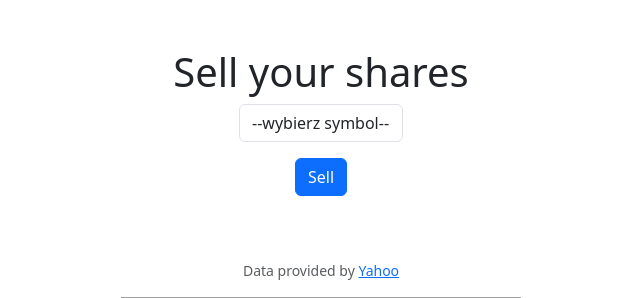
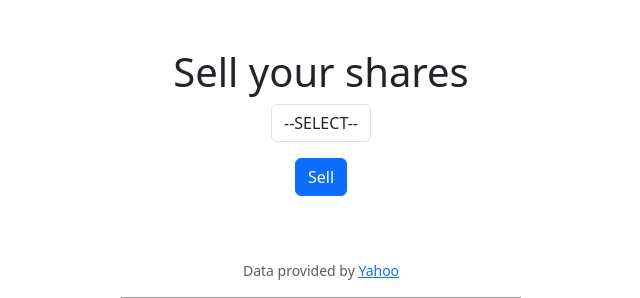
Before and after one commit to getkam/cs50x, a Flask app: template finance/templates/sell.html in a window 1280 px wide. Shown: the part 76-374 px from the top of the page, without its empty margins (319-959 px from the left). Run offline with Flask 3, Linux system fonts and the light colour scheme; the template is opened without the code that fills it, so the values that code supplies are empty; some libraries are stand-ins or nearby versions; grey boxes are pictures that could not be loaded.

Commit message:
Mon, Mar 4, 2024, 12:01 AM +01:00

```diff
--- a/finance/templates/sell.html
+++ b/finance/templates/sell.html
@@ -9,7 +9,7 @@
     <h1>Sell your shares</h1>
     <div class="mb-3">
         <select name="shares"class="form-control mx-auto w-auto">
-            <option value ="" disabled selected>--wybierz symbol--</option>
+            <option value ="" disabled selected>--SELECT--</option>
             {% for row in rows %}
                 <option>{{ row['symbol'] }}</option>
             {% endfor %}
```
